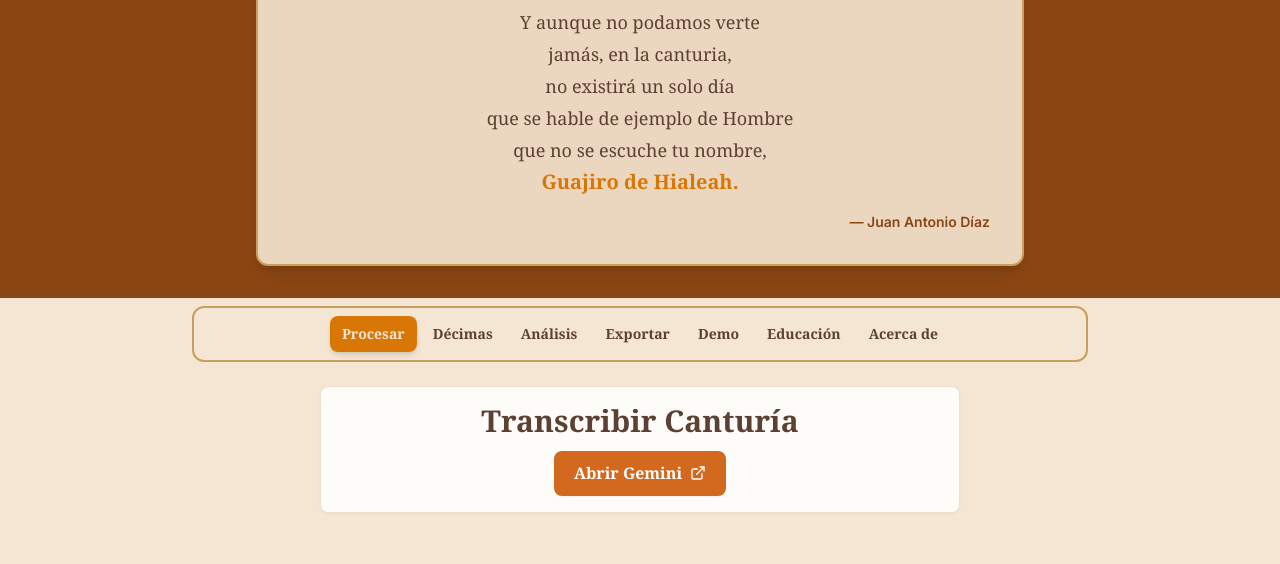
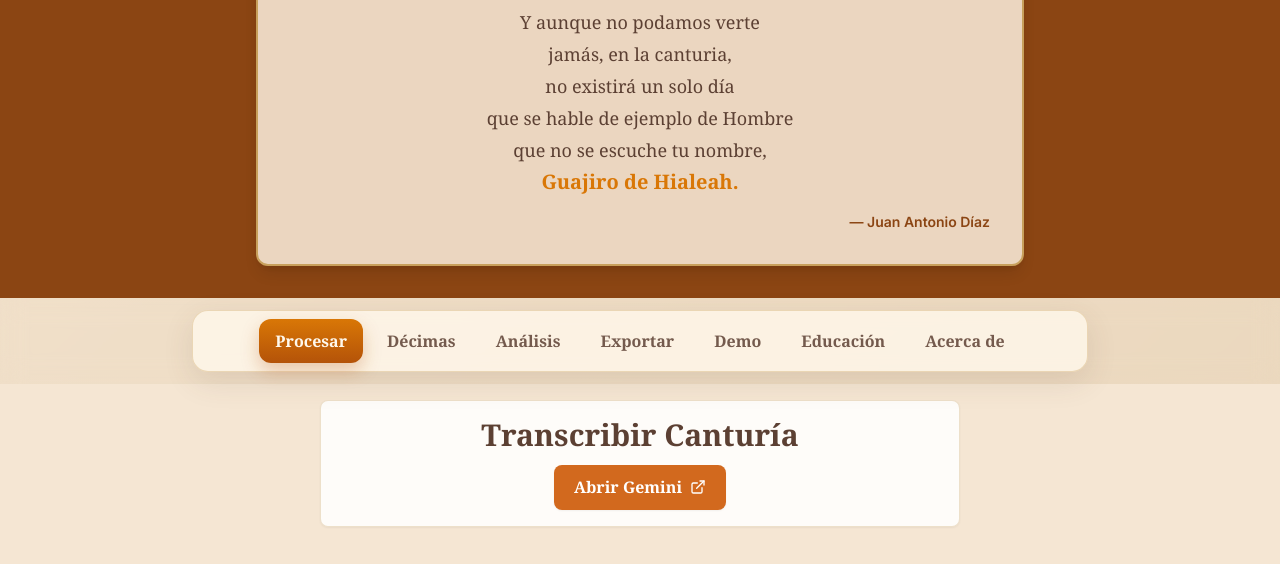
Before and after one commit to ejnburrows-rgb/VD-, a Next.js app: page / in a window 1280 px wide. Shown: the part 1133-1697 px from the top of the page. Built offline with nearby package versions, Linux system fonts and the light colour scheme.

Commit message:
style(nav): create softer premium tab shell and active pill treatment

```diff
--- a/components/navigation-tabs.tsx
+++ b/components/navigation-tabs.tsx
@@ -17,18 +17,18 @@ export function NavigationTabs({ activeTab, onTabChange }: NavigationTabsProps)
   ]
 
   return (
-    <div className="sticky top-[52px] z-40 bg-[#F5E6D3] px-4 py-2">
+    <div className="sticky top-[64px] z-40 bg-[#F7EBD8]/92 px-3 py-3 backdrop-blur-md md:top-[72px]">
       <div className="container mx-auto max-w-4xl">
-        <div className="bg-[#F5E6D3] rounded-xl p-2 border-2 border-[#C8A05C]">
-          <div className="flex flex-wrap justify-center gap-1">
+        <div className="rounded-2xl border border-[#C8A05C]/35 bg-[#FFF8EC]/80 p-2 shadow-[0_10px_30px_rgba(92,64,51,0.12)]">
+          <div className="flex flex-wrap justify-center gap-2">
             {tabs.map((tab) => (
               <button
                 key={tab.id}
                 onClick={() => onTabChange(tab.id)}
-                className={`px-3 py-2 flex items-center justify-center rounded-lg text-sm font-serif font-semibold transition-all ${
+                className={`rounded-xl px-4 py-2.5 font-serif text-sm font-semibold transition-all duration-300 md:text-base ${
                   activeTab === tab.id
-                    ? 'bg-[#D97706] text-[#F5E6D3] shadow-md'
-                    : 'text-[#5C4033] hover:bg-[#C8A05C]/30'
+                    ? 'bg-gradient-to-b from-[#D97706] to-[#B45309] text-[#FFF8EC] shadow-[0_8px_18px_rgba(180,83,9,0.28)]'
+                    : 'text-[#5C4033]/85 hover:-translate-y-0.5 hover:bg-[#C8A05C]/16 hover:text-[#4A2F24]'
                 }`}
               >
                 {tab.title}
```
